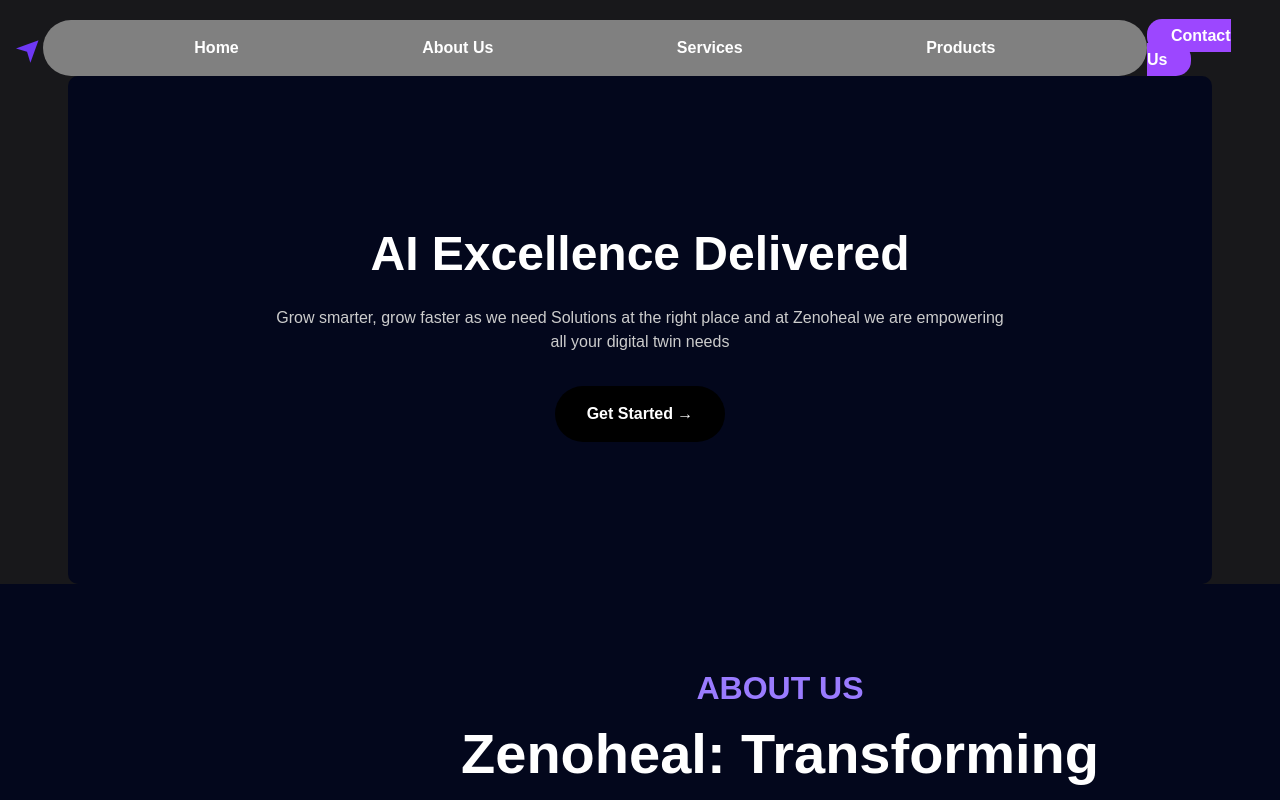
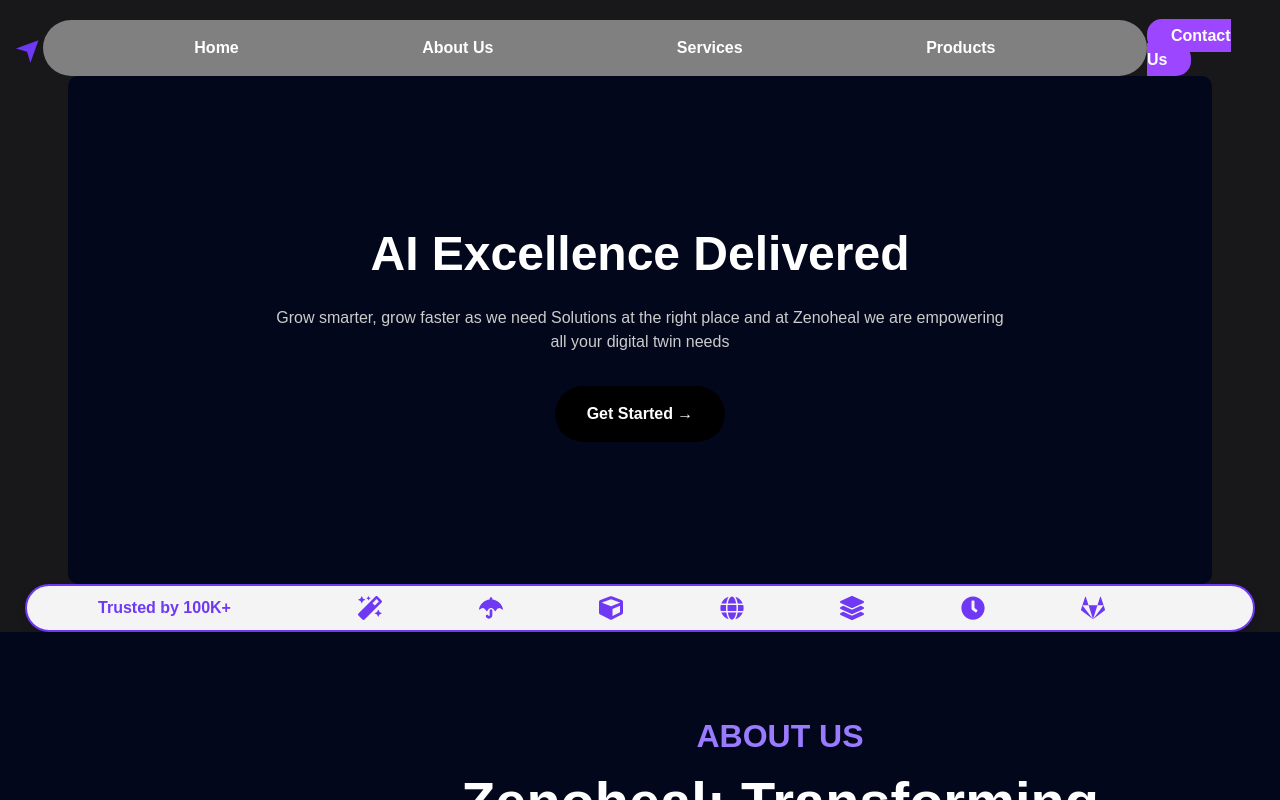
Before and after one commit to ShauryaBist21/Landing-Page, a Next.js app: page / in a window 1280 px wide. Built offline with nearby package versions, Linux system fonts and the light colour scheme.

Commit message:
Update page.tsx

```diff
--- a/src/app/page.tsx
+++ b/src/app/page.tsx
@@ -1,17 +1,29 @@
-
 import NavBar from './components/NAVBAR';
 import Hero from './components/Hero';
 import Frame from './components/Frame';
 import Footer from './components/Footer';
 import Testimonial from './components/Testimonial';
-export default function HomePage() {
-    return (
-        <div>
+import Icon from './components/Iconraw';
+import Differentiator from './components/Differentiators';
+import AIServiceCards from './components/AIServiceCard';
+import ProductPortfolios from './components/ProductPortfolio';
+const Home: React.FC = () => {
+  return (
+    <div>
+
             <NavBar />
             <Hero/>
+            <Icon/>
             <Frame/>
+            <AIServiceCards/>
+            <ProductPortfolios/>
+            <Differentiator/>
             <Testimonial/>
             <Footer/>
-        </div>
-    );
-}
+
+
+    </div>
+  );
+};
+
+export default Home;
```
